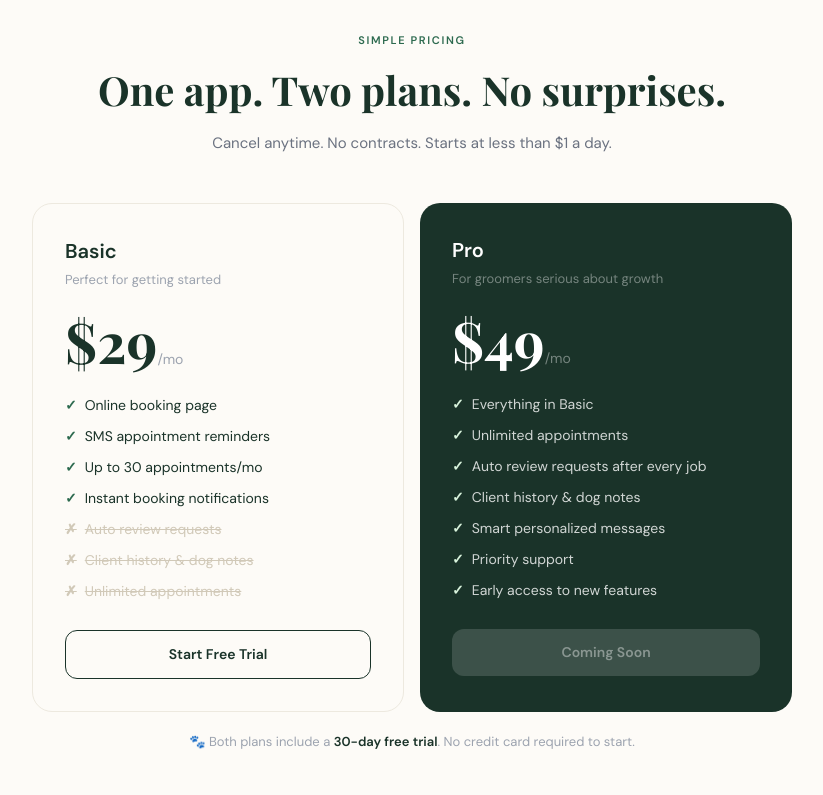
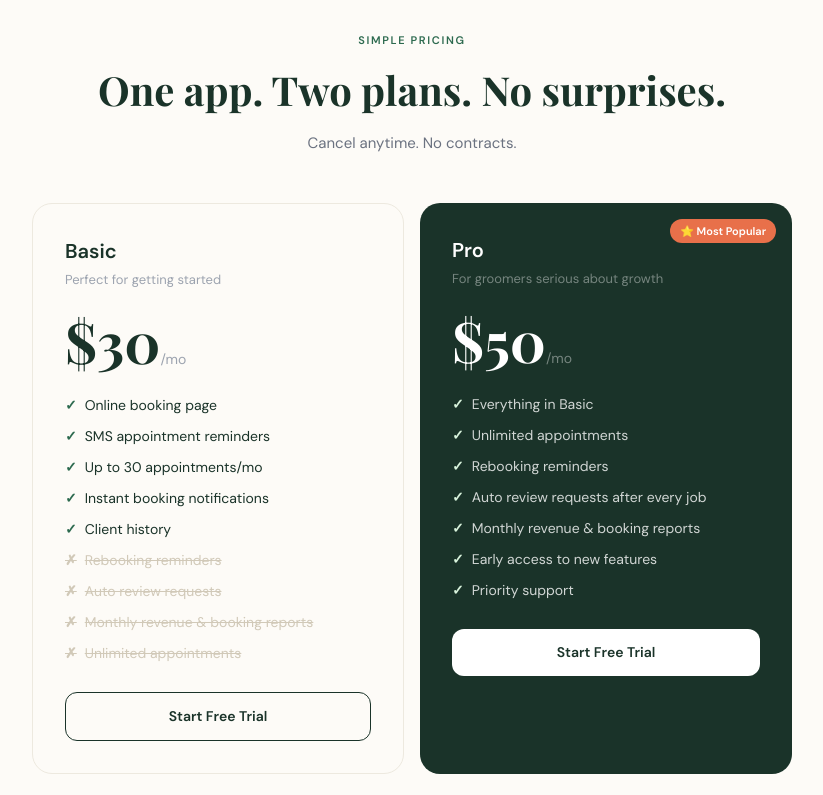
Before and after one commit to Kamdrin1/PawBooking, a Next.js app: page / in a window 1280 px wide. Shown: the part 3560-4355 px from the top of the page, without its empty margins (228-1051 px from the left). Built offline with nearby package versions, Linux system fonts and the light colour scheme; a web font is replaced by a local one.

Commit message:
fix: update pricing page — /, remove credit card text, working Pro button

```diff
--- a/src/app/page.tsx
+++ b/src/app/page.tsx
@@ -1,7 +1,14 @@
 'use client'
 import Link from 'next/link'
+import { useRouter } from 'next/navigation'
 
 export default function Home() {
+  const router = useRouter()
+
+  async function handleProSignup() {
+    router.push('/signup?plan=pro')
+  }
+
   return (
     <>
       <style>{`
@@ -13,8 +20,6 @@ export default function Home() {
         .nav-link:hover { color: #2D6A4F; }
         .btn-primary { background: #1A3329; color: white; font-weight: 600; font-size: 14px; padding: 14px 28px; border-radius: 50px; text-decoration: none; display: inline-block; transition: all 0.2s; border: none; cursor: pointer; }
         .btn-primary:hover { background: #2D6A4F; transform: translateY(-1px); box-shadow: 0 8px 25px rgba(26,51,41,0.25); }
-        .btn-outline { background: transparent; color: #1A3329; font-weight: 600; font-size: 14px; padding: 14px 28px; border-radius: 50px; text-decoration: none; display: inline-block; transition: all 0.2s; border: 1.5px solid #D1C9B8; }
-        .btn-outline:hover { border-color: #1A3329; background: rgba(26,51,41,0.04); }
         .btn-cta { background: #E8704A; color: white; font-weight: 600; font-size: 15px; padding: 16px 36px; border-radius: 50px; text-decoration: none; display: inline-block; transition: all 0.2s; border: none; cursor: pointer; }
         .btn-cta:hover { background: #d4603a; transform: translateY(-1px); box-shadow: 0 8px 30px rgba(232,112,74,0.35); }
         .card { background: #FDFBF7; border: 1px solid #EDE9DF; border-radius: 20px; }
@@ -28,6 +33,8 @@ export default function Home() {
         .step-circle { width: 36px; height: 36px; border-radius: 50%; background: rgba(45,106,79,0.15); color: #2D6A4F; font-weight: 700; font-size: 14px; display: flex; align-items: center; justify-content: center; flex-shrink: 0; }
         .pro-card { background: #1A3329; border-radius: 20px; }
         .star { color: #F59E0B; }
+        .pro-btn { display: block; width: 100%; text-align: center; padding: 13px; border-radius: 12px; font-weight: 600; font-size: 14px; background: white; color: #1A3329; border: none; cursor: pointer; transition: all 0.15s; font-family: 'DM Sans', sans-serif; }
+        .pro-btn:hover { background: #D8F3DC; transform: translateY(-1px); }
       `}</style>
 
       <div style={{ background: '#F5F2EB' }}>
@@ -108,9 +115,9 @@ export default function Home() {
             </div>
             <div style={{ display: 'grid', gridTemplateColumns: 'repeat(auto-fit, minmax(260px, 1fr))', gap: '16px' }}>
               {[
-                { icon: '📵', title: 'No-shows kill your day', desc: 'You drove there. You set up. They forgot. That\'s 2 hours and a full appointment slot gone.', cost: '↑ $85–$150 lost per no-show', costColor: '#E8704A' },
-                { icon: '⭐', title: 'Reviews don\'t ask themselves', desc: 'Happy clients mean to leave a review. They never do. Meanwhile your competitor has 200 more than you.', cost: '↓ Losing clients to groomers with more reviews', costColor: '#E8704A' },
-                { icon: '📱', title: 'Booking over text is chaos', desc: 'Back-and-forth messages, double bookings, missed requests. There\'s a better way.', cost: '↑ Hours of admin every single week', costColor: '#E8704A' },
+                { icon: '📵', title: 'No-shows kill your day', desc: "You drove there. You set up. They forgot. That's 2 hours and a full appointment slot gone.", cost: '↑ $85–$150 lost per no-show', costColor: '#E8704A' },
+                { icon: '⭐', title: "Reviews don't ask themselves", desc: 'Happy clients mean to leave a review. They never do. Meanwhile your competitor has 200 more than you.', cost: '↓ Losing clients to groomers with more reviews', costColor: '#E8704A' },
+                { icon: '📱', title: 'Booking over text is chaos', desc: "Back-and-forth messages, double bookings, missed requests. There's a better way.", cost: '↑ Hours of admin every single week', costColor: '#E8704A' },
               ].map((p, i) => (
                 <div key={i} className="card card-hover" style={{ padding: '28px' }}>
                   <div style={{ fontSize: '28px', marginBottom: '16px' }}>{p.icon}</div>
@@ -148,8 +155,8 @@ export default function Home() {
                 {
                   icon: '💬', tag: 'Basic + Pro', tagColor: '#2D6A4F', tagBg: '#D8F3DC',
                   title: 'Automatic SMS Reminders',
-                  desc: 'PawBooking texts your clients automatically — 24 hours before and 2 hours before their appointment.',
-                  bullets: ['24hr + 2hr reminders by default', 'You choose the timing', 'Clients can confirm or cancel by reply', 'Proven to cut no-shows by 34%'],
+                  desc: 'PawBooking texts your clients automatically 24 hours before their appointment.',
+                  bullets: ['24hr reminder by default', 'Proven to cut no-shows by 34%', 'Clients can confirm or cancel by reply', 'Auto rebooking reminders on Pro'],
                 },
                 {
                   icon: '⭐', tag: 'Pro Only', tagColor: '#E8704A', tagBg: '#FDE8D8',
@@ -190,7 +197,7 @@ export default function Home() {
             <div style={{ display: 'grid', gridTemplateColumns: 'repeat(auto-fit, minmax(180px, 1fr))', gap: '32px', textAlign: 'left' }}>
               {[
                 { step: '1', title: 'Set up your profile', desc: 'Add your services, prices, and availability. We walk you through every step — takes about 10 minutes.' },
-                { step: '2', title: 'Share your booking link', desc: 'Put it in your Instagram bio, Facebook page, and anywhere clients look for you. That\'s your whole marketing setup.' },
+                { step: '2', title: 'Share your booking link', desc: "Put it in your Instagram bio, Facebook page, and anywhere clients look for you. That's your whole marketing setup." },
                 { step: '3', title: 'PawBooking handles the rest', desc: 'Reminders go out automatically. Reviews get requested automatically. You just show up and groom.' },
               ].map((s, i) => (
                 <div key={i}>
@@ -214,7 +221,7 @@ export default function Home() {
             </div>
             <div style={{ display: 'grid', gridTemplateColumns: 'repeat(auto-fit, minmax(260px, 1fr))', gap: '16px' }}>
               {[
-                { name: 'Sarah M.', role: 'Mobile Dog Groomer · Portland, OR', quote: 'I was losing two or three appointments a week to no-shows. Since using PawBooking I\'ve had maybe two in two months. The math is insane.' },
+                { name: 'Sarah M.', role: 'Mobile Dog Groomer · Portland, OR', quote: "I was losing two or three appointments a week to no-shows. Since using PawBooking I've had maybe two in two months. The math is insane." },
                 { name: 'Jamie R.', role: 'Solo Groomer · Austin, TX', quote: 'The review thing is genius. I gained 26 Google reviews in my first month. My phone is ringing from people who found me because of my rating.' },
                 { name: 'Maria T.', role: 'Mobile Groomer · Denver, CO', quote: 'I used to take bookings over text like an animal. Now clients book themselves and I wake up to a full schedule. Worth every penny.' },
               ].map((t, i) => (
@@ -241,15 +248,18 @@ export default function Home() {
               <h2 className="playfair" style={{ fontSize: 'clamp(28px, 5vw, 40px)', fontWeight: 700, color: '#1A3329', marginBottom: '12px' }}>
                 One app. Two plans. No surprises.
               </h2>
-              <p style={{ color: '#6B7280', fontSize: '15px' }}>Cancel anytime. No contracts. Starts at less than $1 a day.</p>
+              {/* ✅ Removed "Starts at less than $1 a day." and "No credit card required to start." */}
+              <p style={{ color: '#6B7280', fontSize: '15px' }}>Cancel anytime. No contracts.</p>
             </div>
             <div style={{ display: 'grid', gridTemplateColumns: '1fr 1fr', gap: '16px' }}>
+
               {/* Basic */}
               <div className="card" style={{ padding: '32px' }}>
                 <h3 style={{ fontWeight: 700, color: '#1A3329', fontSize: '20px', marginBottom: '4px' }}>Basic</h3>
                 <p style={{ color: '#9CA3AF', fontSize: '13px', marginBottom: '24px' }}>Perfect for getting started</p>
                 <div style={{ marginBottom: '24px' }}>
-                  <span className="playfair price-large">$29</span>
+                  {/* ✅ Updated from $29 to $30 */}
+                  <span className="playfair price-large">$30</span>
                   <span style={{ color: '#9CA3AF', fontSize: '14px' }}>/mo</span>
                 </div>
                 <div style={{ display: 'flex', flexDirection: 'column', gap: '10px', marginBottom: '28px' }}>
@@ -258,8 +268,10 @@ export default function Home() {
                     { text: 'SMS appointment reminders', included: true },
                     { text: 'Up to 30 appointments/mo', included: true },
                     { text: 'Instant booking notifications', included: true },
+                    { text: 'Client history', included: true },
+                    { text: 'Rebooking reminders', included: false },
                     { text: 'Auto review requests', included: false },
-                    { text: 'Client history & dog notes', included: false },
+                    { text: 'Monthly revenue & booking reports', included: false },
                     { text: 'Unlimited appointments', included: false },
                   ].map((f, i) => (
                     <div key={i} style={{ display: 'flex', alignItems: 'center', fontSize: '14px', color: f.included ? '#1A3329' : '#D1C9B8', textDecoration: f.included ? 'none' : 'line-through' }}>
@@ -268,27 +280,33 @@ export default function Home() {
                     </div>
                   ))}
                 </div>
-                <Link href="/signup" style={{ display: 'block', textAlign: 'center', padding: '13px', borderRadius: '12px', fontWeight: 600, fontSize: '14px', border: '1.5px solid #1A3329', color: '#1A3329', textDecoration: 'none', transition: 'all 0.15s' }}>
+                <Link href="/signup?plan=basic" style={{ display: 'block', textAlign: 'center', padding: '13px', borderRadius: '12px', fontWeight: 600, fontSize: '14px', border: '1.5px solid #1A3329', color: '#1A3329', textDecoration: 'none', transition: 'all 0.15s' }}>
                   Start Free Trial
                 </Link>
               </div>
+
               {/* Pro */}
               <div className="pro-card" style={{ padding: '32px', position: 'relative', overflow: 'hidden' }}>
+                {/* ✅ Most Popular badge */}
+                <div style={{ position: 'absolute', top: '16px', right: '16px', background: '#E8704A', color: 'white', fontSize: '11px', fontWeight: 700, padding: '4px 10px', borderRadius: '50px' }}>
+                  ⭐ Most Popular
+                </div>
                 <h3 style={{ fontWeight: 700, color: 'white', fontSize: '20px', marginBottom: '4px' }}>Pro</h3>
                 <p style={{ color: 'rgba(255,255,255,0.4)', fontSize: '13px', marginBottom: '24px' }}>For groomers serious about growth</p>
                 <div style={{ marginBottom: '24px' }}>
-                  <span className="playfair" style={{ fontSize: '56px', fontWeight: 700, color: 'white', lineHeight: 1 }}>$49</span>
+                  {/* ✅ Updated from $49 to $50 */}
+                  <span className="playfair" style={{ fontSize: '56px', fontWeight: 700, color: 'white', lineHeight: 1 }}>$50</span>
                   <span style={{ color: 'rgba(255,255,255,0.4)', fontSize: '14px' }}>/mo</span>
                 </div>
                 <div style={{ display: 'flex', flexDirection: 'column', gap: '10px', marginBottom: '28px' }}>
                   {[
                     'Everything in Basic',
                     'Unlimited appointments',
+                    'Rebooking reminders',
                     'Auto review requests after every job',
-                    'Client history & dog notes',
-                    'Smart personalized messages',
+                    'Monthly revenue & booking reports',
+                    'Early access to new features',
                     'Priority support',
-                    'Early access to new features',
                   ].map((f, i) => (
                     <div key={i} style={{ display: 'flex', alignItems: 'center', fontSize: '14px', color: 'rgba(255,255,255,0.8)' }}>
                       <span style={{ marginRight: '8px', color: '#D8F3DC', fontWeight: 700 }}>✓</span>
@@ -296,13 +314,16 @@ export default function Home() {
                     </div>
                   ))}
                 </div>
-                <button disabled style={{ display: 'block', width: '100%', textAlign: 'center', padding: '13px', borderRadius: '12px', fontWeight: 600, fontSize: '14px', background: 'rgba(255,255,255,0.15)', color: 'rgba(255,255,255,0.4)', border: 'none', cursor: 'not-allowed' }}>
-                  Coming Soon
+                {/* ✅ Working button instead of Coming Soon */}
+                <button onClick={handleProSignup} className="pro-btn">
+                  Start Free Trial
                 </button>
               </div>
             </div>
+
+            {/* ✅ Removed "No credit card required to start." */}
             <p style={{ textAlign: 'center', fontSize: '13px', color: '#9CA3AF', marginTop: '20px' }}>
-              🐾 Both plans include a <strong style={{ color: '#1A3329' }}>30-day free trial</strong>. No credit card required to start.
+              🐾 Both plans include a <strong style={{ color: '#1A3329' }}>30-day free trial</strong>.
             </p>
           </div>
         </section>
```
